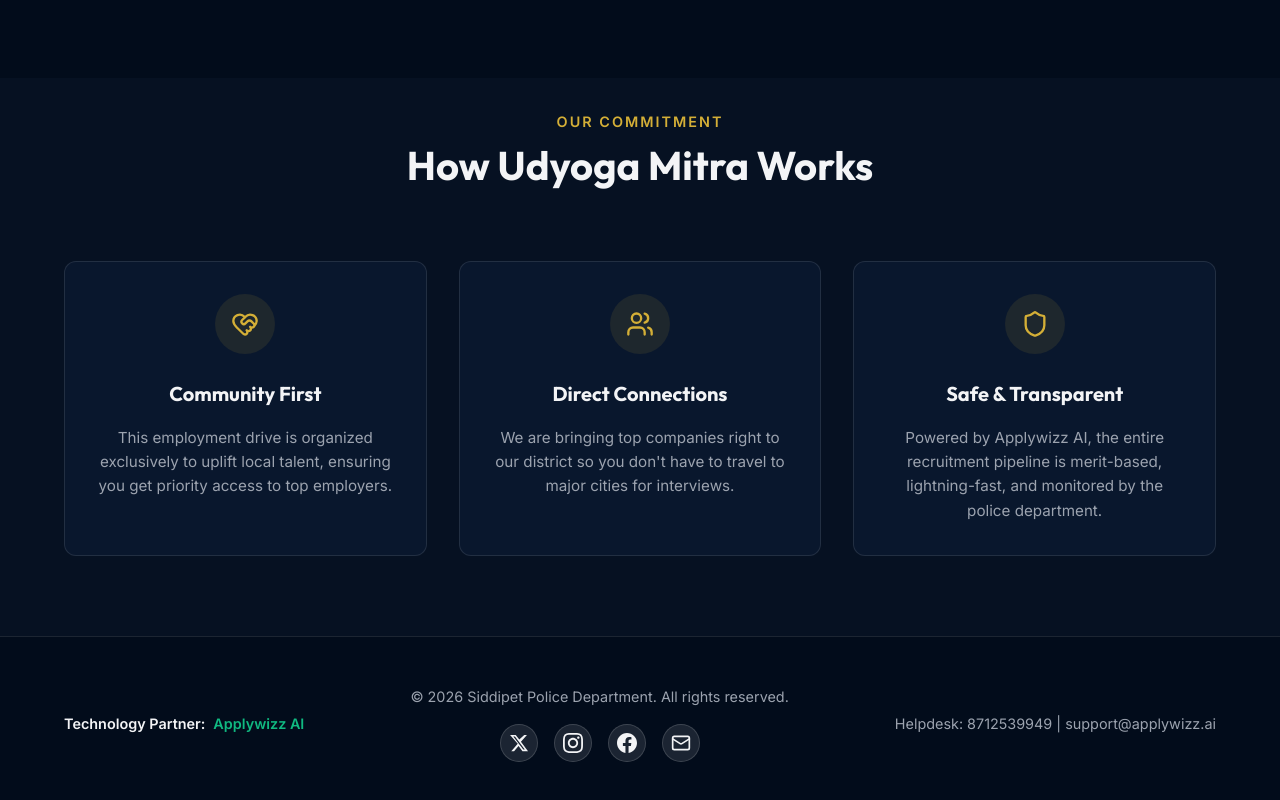
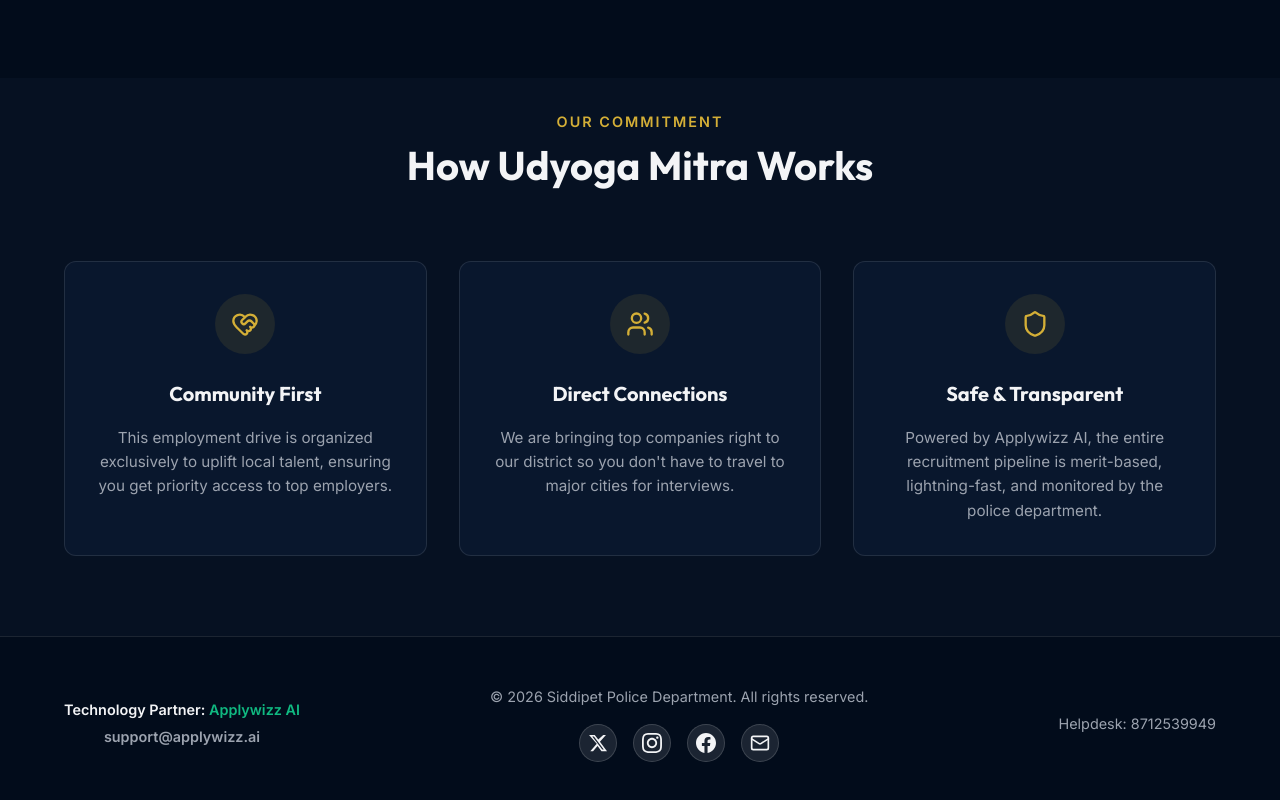
Before and after one commit to GOODBOYKITTU272/police-job-baord-, a React (Vite) app: page / in a window 1280 px wide. Shown: the part 1919-2719 px from the top of the page. Built offline with nearby package versions, Linux system fonts and the light colour scheme.

Commit message:
email changed

```diff
--- a/src/App.jsx
+++ b/src/App.jsx
@@ -338,8 +338,13 @@ function App() {
       {/* Footer */}
       <footer>
         <div className="footer-content">
-          <div className="powered-by">
-            {t.techPartner} <a href="https://www.applywizz.ai/" target="_blank" rel="noopener noreferrer">Applywizz AI</a>
+          <div className="powered-by" style={{ display: 'flex', flexDirection: 'column', gap: '4px' }}>
+            <div>
+              {t.techPartner} <a href="https://www.applywizz.ai/" target="_blank" rel="noopener noreferrer">Applywizz AI</a>
+            </div>
+            <a href="mailto:support@applywizz.ai" style={{ color: 'var(--text-muted)', textDecoration: 'none', fontSize: '0.9rem' }}>
+              support@applywizz.ai
+            </a>
           </div>
           <div className="footer-center">
             <div>
@@ -361,7 +366,7 @@ function App() {
             </div>
           </div>
           <div>
-            {t.helpdesk} | support@applywizz.ai
+            {t.helpdesk}
           </div>
         </div>
       </footer>
```
